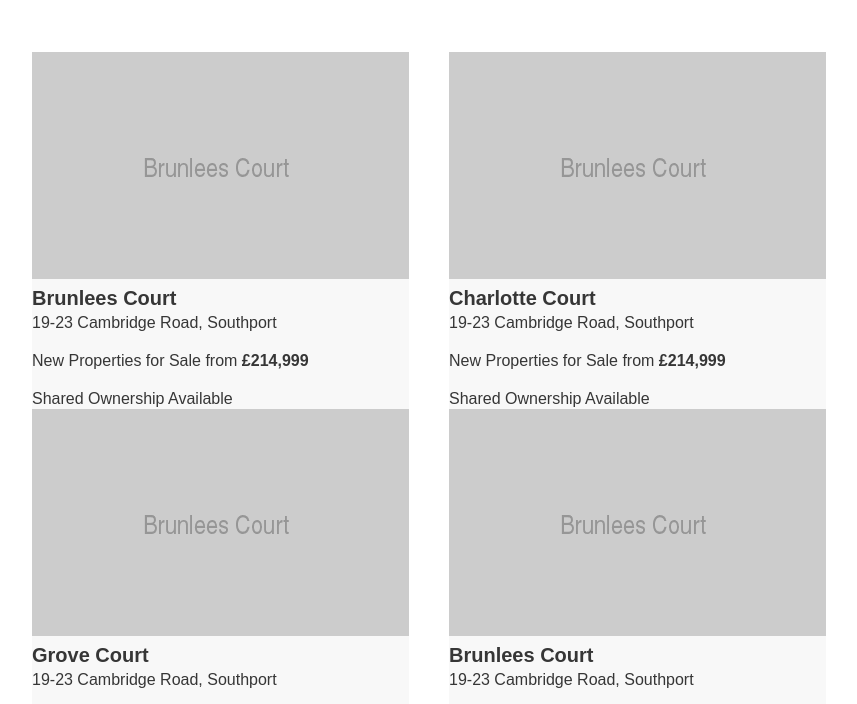
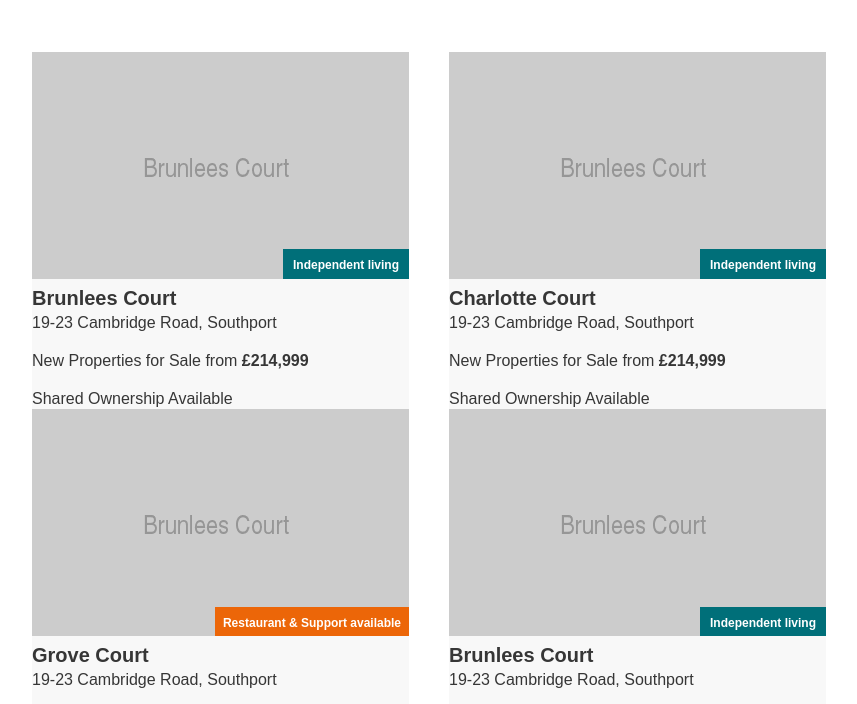
Before and after one commit to AlexKuchinskaya/real-state-agency, a website built with webpack: page public/index.html in a window 1280 px wide. Shown: the part 88-792 px from the top of the page, without its empty margins (254-1111 px from the left). Built offline with nearby package versions, Linux system fonts and the light colour scheme.

Commit message:
Adding lables css

```diff
--- a/public/index.html
+++ b/public/index.html
@@ -28,6 +28,7 @@
                             <source media="(min-width: 768px)" srcset="img/chicken-small-tablet@1x.png 1x, img/chicken-small-tablet@2x.png 2x">
                             <img class="product__photo product__photo--chicken" src="img/chicken-small-mobile@1x.jpg" srcset="img/chicken-small-mobile@2x.jpg 2x" width="68" height="86" alt="Cat Energy PRO 500 г, Курица">
                             </picture> -->
+                            <span class="property__type property__type--independent">Independent living</span>
                         </a>
                         <div class="property__resume">
                             <a class="property__title" href=""><h3 class="title">Brunlees Court</h3></a>
@@ -47,6 +48,7 @@
                             <source media="(min-width: 768px)" srcset="img/chicken-small-tablet@1x.png 1x, img/chicken-small-tablet@2x.png 2x">
                             <img class="product__photo product__photo--chicken" src="img/chicken-small-mobile@1x.jpg" srcset="img/chicken-small-mobile@2x.jpg 2x" width="68" height="86" alt="Cat Energy PRO 500 г, Курица">
                             </picture> -->
+                            <span class="property__type property__type--independent">Independent living</span>
                         </a>
                         <div class="property__resume">
                             <a class="property__title" href=""><h3 class="title">Charlotte Court</h3></a>
@@ -58,6 +60,7 @@
                     <li class="catalog__item property">
                         <a class="property__link" href="">
                             <img class="property__photo" src="img/brunless-court.png" width="377" height="227" alt="Brunlees Court">
+                            <span class="property__type property__type--support">Restaurant & Support available</span>
                         </a>
                         <div class="property__resume">
                             <a class="property__title" href=""><h3 class="title">Grove Court</h3></a>
@@ -69,6 +72,7 @@
                     <li class="catalog__item property">
                         <a class="property__link" href="">
                             <img class="property__photo" src="img/brunless-court.png" width="377" height="227" alt="Brunlees Court">
+                            <span class="property__type property__type--independent">Independent living</span>
                         </a>
                         <div class="property__resume">
                             <a class="property__title" href=""><h3 class="title">Brunlees Court</h3></a>
@@ -80,6 +84,7 @@
                     <li class="catalog__item property">
                         <a class="property__link" href="">
                             <img class="property__photo" src="img/brunless-court.png" width="377" height="227" alt="Brunlees Court">
+                            <span class="property__type property__type--independent">Independent living</span>
                         </a>
                         <div class="property__resume">
                             <a class="property__title" href=""><h3 class="title">Charlotte Court</h3></a>
@@ -91,6 +96,7 @@
                     <li class="catalog__item property">
                         <a class="property__link" href="">
                             <img class="property__photo" src="img/brunless-court.png" width="377" height="227" alt="Brunlees Court">
+                            <span class="property__type property__type--support">Restaurant & Support available</span>
                         </a>
                         <div class="property__resume">
                             <a class="property__title" href=""><h3 class="title">Grove Court</h3></a>
--- a/public/style/app.scss
+++ b/public/style/app.scss
@@ -15,3 +15,5 @@
 //доьавить hover, active,
 // arrow to button
 // catalog-items - styles
+//filter
+//labels
--- a/public/style/blocks/property.scss
+++ b/public/style/blocks/property.scss
@@ -1,3 +1,34 @@
 .property {
     background-color: $card-background-grey;
 }
+
+.property__link {
+    display: block;
+    box-sizing: border-box;
+    position: relative;
+}
+.property__type {
+    position: absolute;
+    display: block;
+    color: $basic-white;
+    font-size: 12px;
+    font-weight: 700;
+    line-height: 16.34px;
+    padding-top: 8px;
+    padding-bottom: 5px;
+    text-align: center;
+    bottom: 6px;
+    right: 0;
+    &--independent {
+        background-color: $independent-color;
+        max-width: 134px;
+        padding-right: 10px;
+        padding-left: 10px;
+    }
+    &--support {
+        background-color: $support-color;
+        max-width: 204px;
+        padding-right: 8px;
+        padding-left: 8px;
+    }
+}
--- a/public/style/variables.scss
+++ b/public/style/variables.scss
@@ -3,6 +3,8 @@ $basic-white: #FFFFFF;
 $basic-green: #45852D;
 $card-background-grey: #F8F8F8;
 $button-background: #F2F2F2;
+$independent-color: #006F79;
+$support-color: #EC6608;
 $tablet-width: 768px;
 $desktop-width: 1440px;
 $mobile-width-only: 767px;
```
